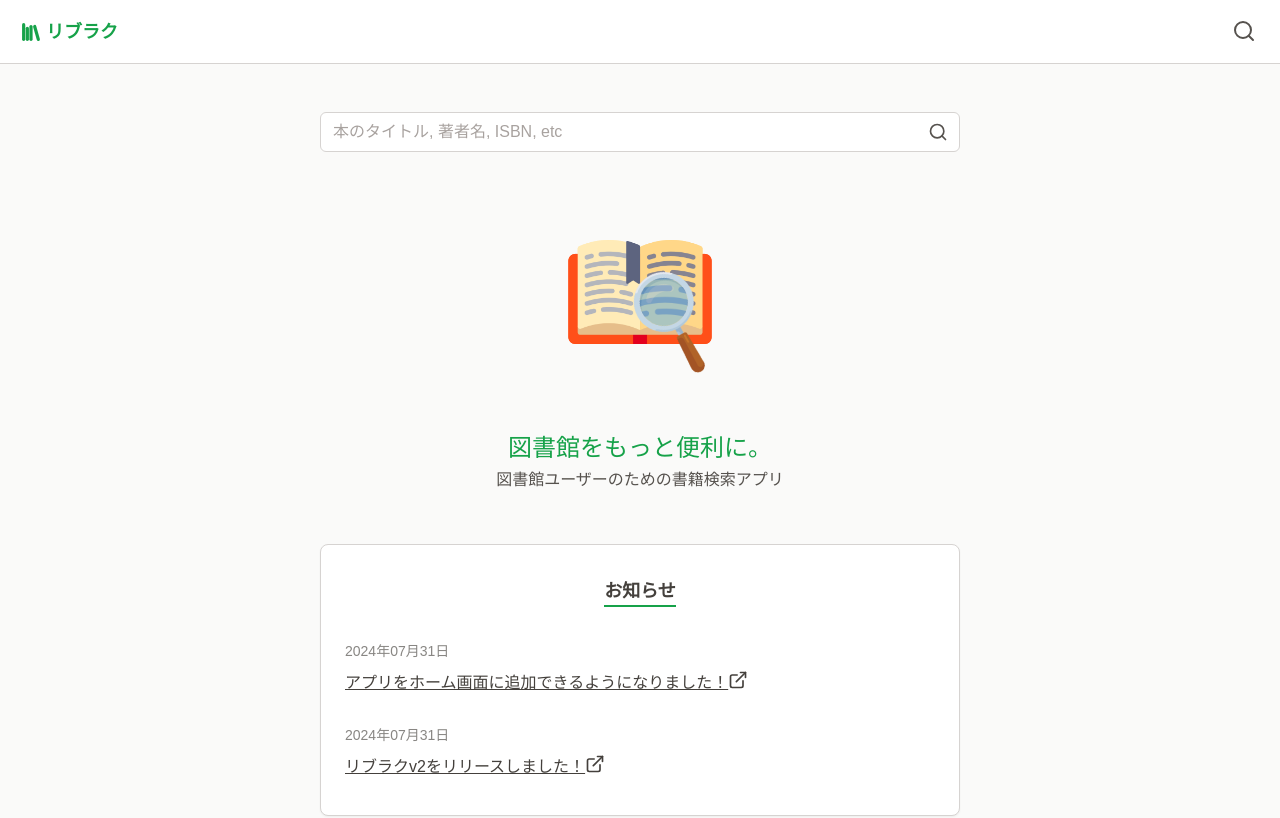
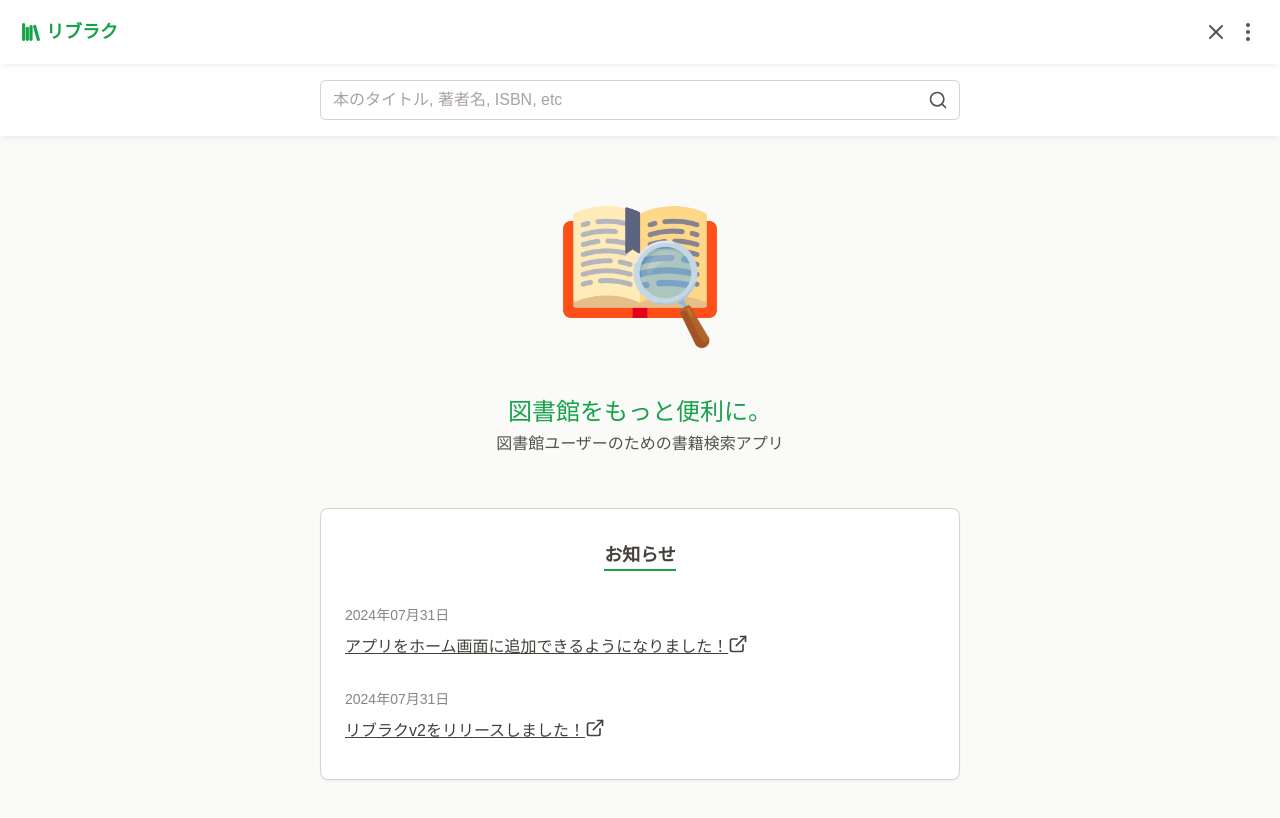
Before and after one commit to kagomen/libraku, a React (Vite) app: page /user-page in a window 1280 px wide. Shown: the top 818 px of the page. Built offline with nearby package versions, Linux system fonts and the light colour scheme; a web font is replaced by a local one.

Commit message:
ハンバーガーメニューの実装

```diff
--- a/src/components/SearchBar.jsx
+++ b/src/components/SearchBar.jsx
@@ -33,9 +33,9 @@ const SearchBar = (props) => {
     setValue('searchKeyword', keyword)
   }, [keyword, setValue])
 
-  // トップページ遷移時にkeywordをリセットさせる
+  // トップページまたはユーザーページ遷移時にkeywordをリセットさせる
   useEffect(() => {
-    if (location.pathname == '/') {
+    if (location.pathname == '/' || location.pathname == '/user-page') {
       setKeyword('')
     }
   }, [location.pathname, setKeyword])
--- /dev/null
+++ b/src/components/SideNav.jsx
@@ -0,0 +1,35 @@
+import { CircleHelp, FolderHeart, LogOut, Mail, Settings } from 'lucide-react'
+import { Button } from './ui/button'
+import { SheetClose, SheetContent } from './ui/sheet'
+import { Link } from 'react-router-dom'
+
+function SideNav() {
+  function MenuWrapper(props) {
+    return (
+      <div>
+        <Link to={props.to}>
+          <SheetClose>
+            <Button variant="ghost">
+              <span className="mr-4 text-primary">{props.icon}</span>
+              <span>{props.title}</span>
+            </Button>
+          </SheetClose>
+        </Link>
+      </div>
+    )
+  }
+
+  return (
+    <SheetContent side="right">
+      <div className="mt-16 space-y-2">
+        <MenuWrapper title="お気に入り一覧" to="/favorite" icon={<FolderHeart />} />
+        <MenuWrapper title="ユーザー設定" to="/settings" icon={<Settings />} />
+        <MenuWrapper title="ログアウト" to="/sign-out" icon={<LogOut />} />
+        <MenuWrapper title="お問い合わせ" to="/contact" icon={<Mail />} />
+        <MenuWrapper title="このサイトについて" to="/about" icon={<CircleHelp />} />
+      </div>
+    </SheetContent>
+  )
+}
+
+export default SideNav
--- a/src/components/hero-section/HeroSection.jsx
+++ b/src/components/hero-section/HeroSection.jsx
@@ -6,7 +6,7 @@ import Message from './Message'
 
 function HeroSection() {
   return (
-    <div className="bg-white pb-14">
+    <div className="pb-14">
       <ResponsiveWrapper>
         <div className="relative z-10 flex flex-col gap-12 pt-56">
           <UpMotion delay="0">
--- a/src/components/layout/Header.jsx
+++ b/src/components/layout/Header.jsx
@@ -1,30 +1,37 @@
-import { Library, Search, X } from 'lucide-react'
+import { EllipsisVertical, Library, Search, X } from 'lucide-react'
 import { Link, useLocation } from 'react-router-dom'
 import { Button } from '../ui/button'
 import SearchBar from '../SearchBar'
 import { useEffect, useState } from 'react'
 import ResponsiveWrapper from '../ResponsiveWrapper'
 import { motion, AnimatePresence } from 'framer-motion'
+import { Sheet, SheetTrigger } from '../ui/sheet'
+import SideNav from '../SideNav'
 
 export default function Header() {
   const [isOpen, setIsOpen] = useState(false)
   const location = useLocation()
   const path = location.pathname
 
-  // ページ移動した際に検索窓を閉じる
+  // ページ遷移した際に検索窓を閉じる
+  // ページ遷移先が/user-pageの場合、検索窓を表示させる
   useEffect(() => {
-    setIsOpen(false)
+    if (path == '/user-page') {
+      setIsOpen(true)
+    } else {
+      setIsOpen(false)
+    }
   }, [path])
 
   return (
     <>
-      <div className="sticky left-0 top-0 z-50 flex h-[64px] w-full items-center justify-between border-b bg-white px-5 py-4 text-primary">
+      <div className="sticky left-0 top-0 z-50 flex h-[64px] w-full items-center justify-between bg-white px-5 py-4 text-primary shadow-md shadow-foreground/5">
         <Link to={'/'} className="flex w-fit cursor-pointer items-center justify-center gap-1">
           <Library strokeWidth={3.5} size={22} />
           <p className="text-lg font-bold">リブラク</p>
         </Link>
-        <div className="text-foreground">
-          <Button variant="ghost" className="p-1" onClick={() => setIsOpen(!isOpen)}>
+        <div className="space-x-2 text-foreground">
+          <Button variant="ghost" className="p-0" onClick={() => setIsOpen(!isOpen)}>
             <div className="relative h-6 w-6">
               <AnimatePresence>
                 {isOpen ? (
@@ -51,6 +58,14 @@ export default function Header() {
               </AnimatePresence>
             </div>
           </Button>
+          <Sheet>
+            <SheetTrigger>
+              <Button variant="ghost" className="p-0">
+                <EllipsisVertical />
+              </Button>
+            </SheetTrigger>
+            <SideNav />
+          </Sheet>
         </div>
       </div>
       <AnimatePresence>
@@ -60,7 +75,7 @@ export default function Header() {
             animate={{ height: 'auto', opacity: 1 }}
             exit={{ opacity: 0, transition: { duration: '0.01' } }}
             transition={{ duration: 0.3 }}
-            className="fixed left-0 right-0 top-[64px] z-50 overflow-hidden border-b bg-white "
+            className="fixed left-0 right-0 top-[64px] z-40 overflow-hidden bg-white shadow-md shadow-foreground/5 "
           >
             <ResponsiveWrapper className="py-4">
               <SearchBar />
--- a/src/components/ui/button.jsx
+++ b/src/components/ui/button.jsx
@@ -19,7 +19,7 @@ const buttonVariants = cva(
         destructive: 'bg-destructive text-destructive-foreground hover:bg-destructive/90',
         outline: 'border border-primary text-primary bg-white hover:opacity-50',
         secondary: 'bg-secondary text-secondary-foreground hover:bg-secondary/80',
-        ghost: 'text-sm',
+        ghost: 'text-sm hover:opacity-50',
         link: 'text-foreground font-normal px-0 underline',
       },
     },
--- a/src/components/ui/sheet.jsx
+++ b/src/components/ui/sheet.jsx
@@ -16,7 +16,7 @@ const SheetPortal = SheetPrimitive.Portal
 const SheetOverlay = React.forwardRef(({ className, ...props }, ref) => (
   <SheetPrimitive.Overlay
     className={cn(
-      'fixed inset-0 z-50 bg-background/50 backdrop-blur-sm data-[state=open]:animate-in data-[state=closed]:animate-out data-[state=closed]:fade-out-0 data-[state=open]:fade-in-0',
+      'fixed inset-0 z-50 backdrop-blur-sm data-[state=open]:animate-in data-[state=closed]:animate-out data-[state=closed]:fade-out-0 data-[state=open]:fade-in-0',
       className,
     )}
     {...props}
@@ -35,7 +35,7 @@ const sheetVariants = cva(
           'inset-x-0 bottom-0 border-t data-[state=closed]:slide-out-to-bottom data-[state=open]:slide-in-from-bottom',
         left: 'inset-y-0 left-0 h-full w-3/4 border-r data-[state=closed]:slide-out-to-left data-[state=open]:slide-in-from-left sm:max-w-sm',
         right:
-          'inset-y-0 right-0 h-full w-3/4  border-l data-[state=closed]:slide-out-to-right data-[state=open]:slide-in-from-right sm:max-w-sm',
+          'inset-y-0 right-0 h-full w-3/4 shadow-xl shadow-foreground/50 data-[state=closed]:slide-out-to-right data-[state=open]:slide-in-from-right sm:max-w-sm',
       },
     },
     defaultVariants: {
@@ -49,8 +49,8 @@ const SheetContent = React.forwardRef(({ side = 'right', className, children, ..
     <SheetOverlay />
     <SheetPrimitive.Content ref={ref} className={cn(sheetVariants({ side }), className)} {...props}>
       {children}
-      <SheetPrimitive.Close className="absolute right-4 top-4 rounded-sm opacity-70 ring-offset-background transition-opacity hover:opacity-100 focus:outline-none focus:ring-2 focus:ring-ring focus:ring-offset-2 disabled:pointer-events-none data-[state=open]:bg-secondary">
-        <X className="h-4 w-4" />
+      <SheetPrimitive.Close className="absolute right-5 top-5 rounded-sm text-foreground ring-offset-background transition-opacity hover:opacity-50 focus:outline-none focus:ring-2 focus:ring-ring focus:ring-offset-2 disabled:pointer-events-none data-[state=open]:bg-secondary">
+        <X size="26" />
         <span className="sr-only">Close</span>
       </SheetPrimitive.Close>
     </SheetPrimitive.Content>
--- a/src/routes/NotFoundPage.jsx
+++ b/src/routes/NotFoundPage.jsx
@@ -1,11 +1,14 @@
+import ResponsiveWrapper from '@/components/ResponsiveWrapper'
 import SearchBar from '../components/SearchBar'
 
 const NotFoundPage = () => {
   return (
-    <div className="mx-auto mt-12 w-[90%]">
-      <h2 className="mb-1 text-lg font-semibold">404 NotFound</h2>
-      <p className="mb-8">お探しのページが見つかりません。</p>
-      <SearchBar />
+    <div className="py-12">
+      <ResponsiveWrapper>
+        <h2 className="mb-1 text-lg font-semibold">404 NotFound</h2>
+        <p className="mb-8">お探しのページが見つかりません。</p>
+        <SearchBar />
+      </ResponsiveWrapper>
     </div>
   )
 }
--- a/src/routes/TopPage.jsx
+++ b/src/routes/TopPage.jsx
@@ -3,7 +3,7 @@ import UsageSection from '@/components/usage-section/UsageSection'
 
 export default function TopPage() {
   return (
-    <div>
+    <div className="bg-white">
       <HeroSection />
       <UsageSection />
     </div>
--- a/src/routes/UserPage.jsx
+++ b/src/routes/UserPage.jsx
@@ -1,23 +1,20 @@
 import ResponsiveWrapper from '@/components/ResponsiveWrapper'
-import SearchBar from '@/components/SearchBar'
 import { Player } from '@lottiefiles/react-lottie-player'
 import Animation from '@/assets/book-animation.json'
 import { Card } from '@/components/ui/card'
 import Heading from '@/components/Heading'
 import { ExternalLink } from 'lucide-react'
-import { Button } from '@/components/ui/button'
 
 function UserPage() {
   return (
     <div className="bg-background py-12">
       <ResponsiveWrapper className="">
-        <SearchBar />
-        <Player autoplay loop src={Animation} speed={0.8} className="h-[280px] w-[280px]" />
-        <div className="text-center">
+        <Player autoplay loop src={Animation} speed={0.8} className="h-[300px] w-[300px]" />
+        <div className="-translate-y-4 text-center">
           <h2 className="text-2xl font-medium text-primary">図書館をもっと便利に。</h2>
           <p>図書館ユーザーのための書籍検索アプリ</p>
         </div>
-        <Card className="mt-12">
+        <Card className="mt-8">
           <Heading>お知らせ</Heading>
           <section className="mt-7 space-y-5">
             <article>
```
